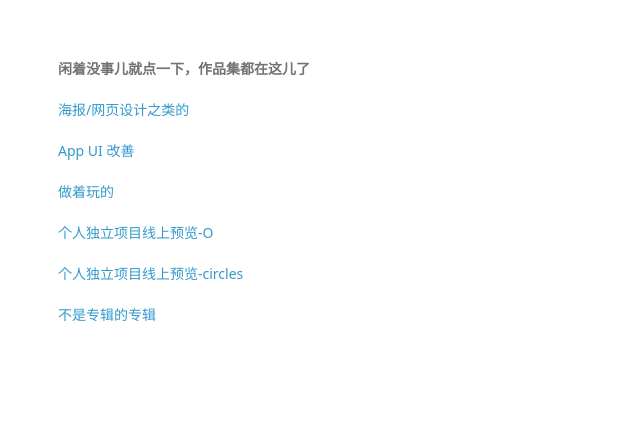
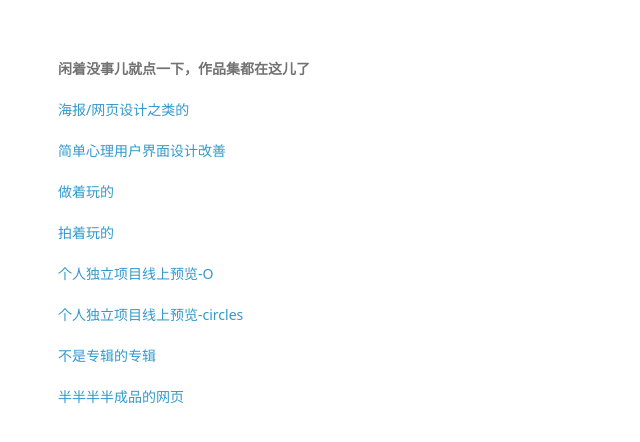
Before and after one commit to sixdots/9, a plain HTML site: page index.html in a window 1280 px wide. Shown: the whole page, without its empty margins (0-640 px from the left). Drawn offline with Linux system fonts and the light colour scheme; a web font is replaced by a local one.

Commit message:
Update index.html

```diff
--- a/index.html
+++ b/index.html
@@ -15,11 +15,13 @@
   <body>
     <b><p>闲着没事儿就点一下，作品集都在这儿了</p></b>
     <p><a href="http://six-dots.lofter.com" target="_blank">海报/网页设计之类的</a></p>
-    <p><a href="http://stod-xis.lofter.com" target="_blank">App UI 改善</a></p>
+    <p><a href="http://stod-xis.lofter.com" target="_blank">简单心理用户界面设计改善</a></p>
     <p><a href="http://six-dots.tumblr.com" target="_blank">做着玩的</a></p>
+    <p><a href="http://icollectfreak.tumblr.com" target="_blank">拍着玩的</a></p>
     <p><a href="http://o-project.tumblr.com" target="_blank">个人独立项目线上预览-O</a></p>
     <p><a href="http://24circles.tumblr.com" target="_blank">个人独立项目线上预览-circles</a></p>
     <p><a href="http://www.xiami.com/album/2100240182" target="_blank">不是专辑的专辑</a></p>
+     <p><a href="http://sixdots.github.io/painkiller" target="_blank">半半半半成品的网页</a></p>
 
     <script src="javascripts/scale.fix.js"></script>
 
```
